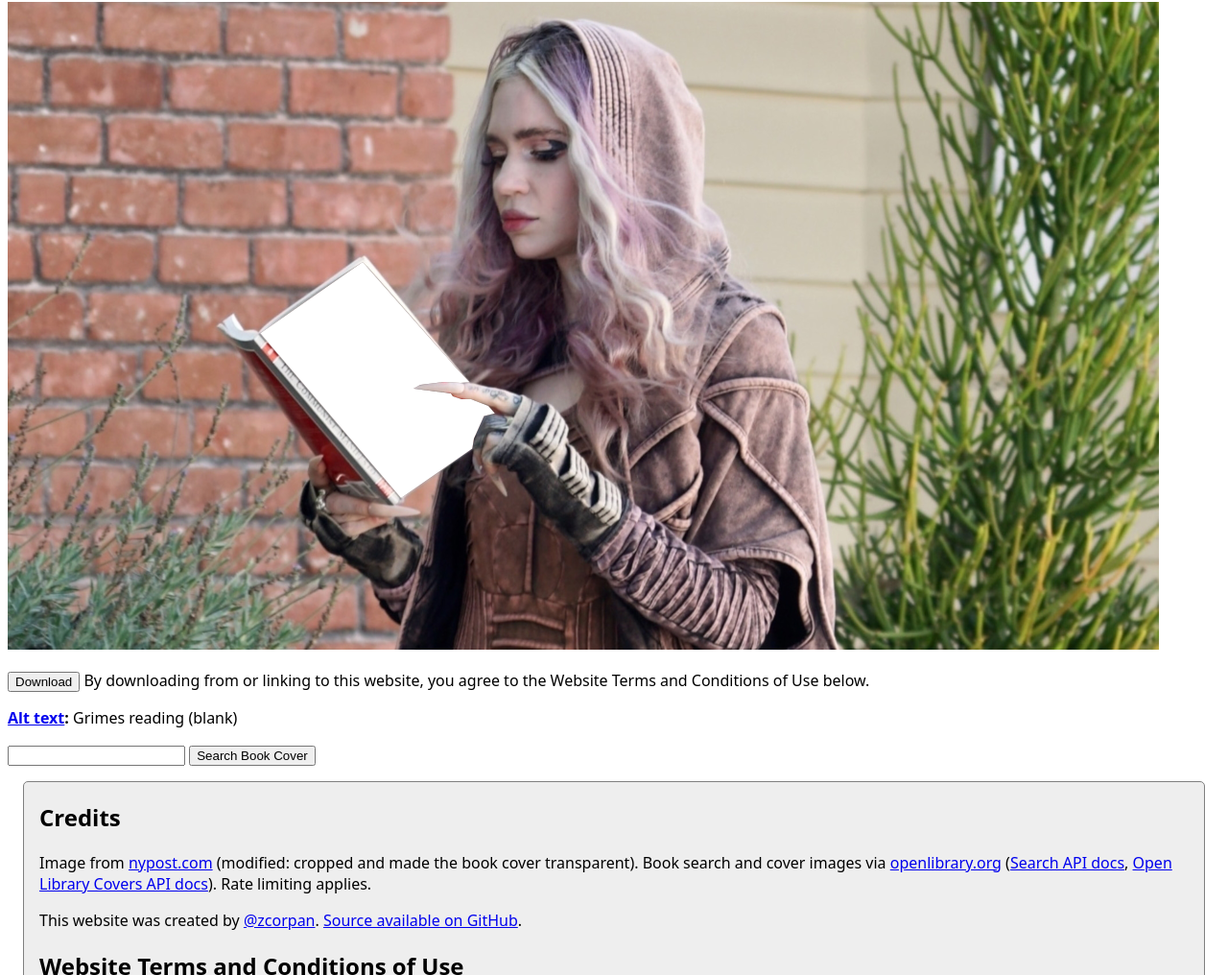
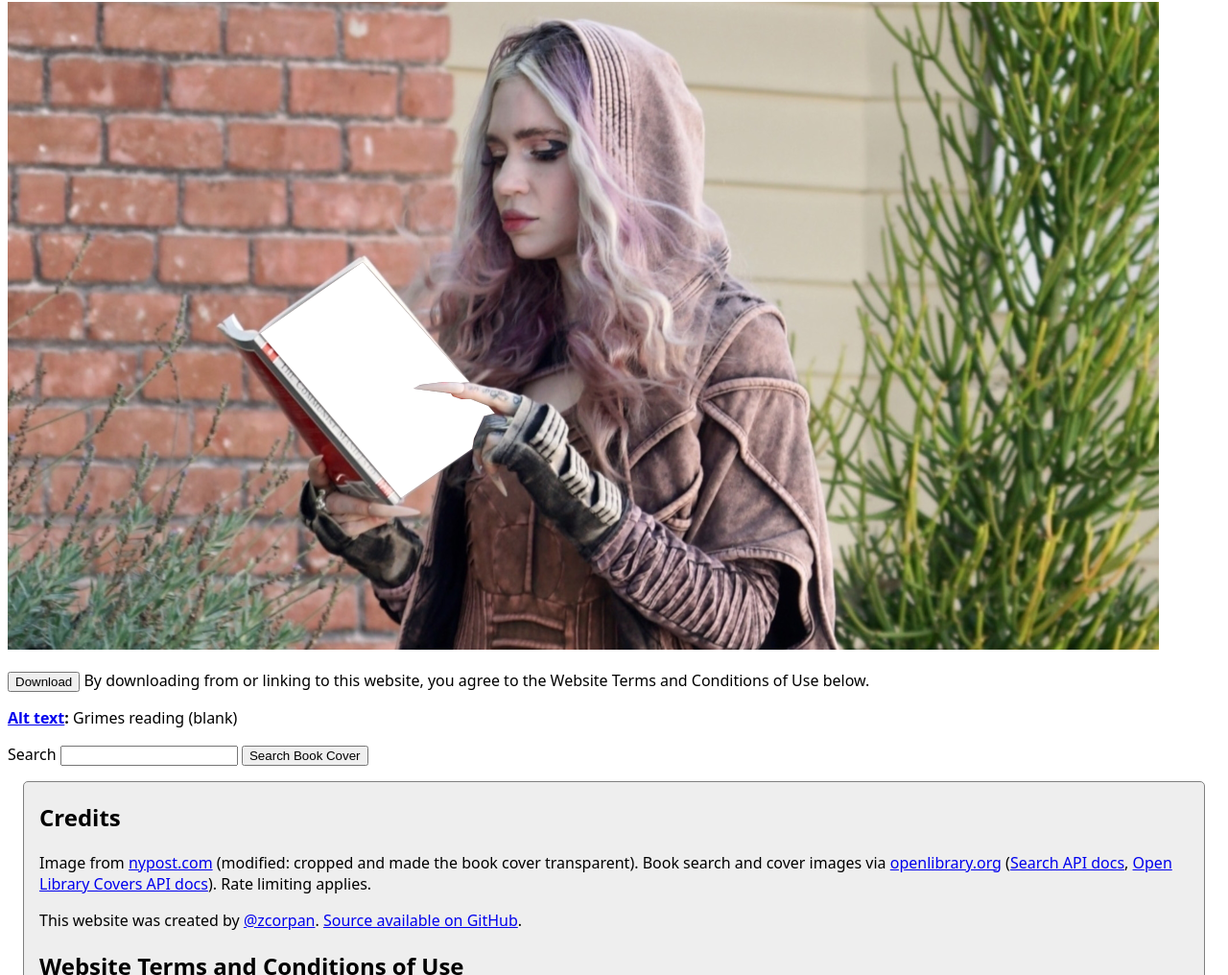
Before and after one commit to zcorpan/grimes-book-meme-generator, a plain HTML site: page index.html in a window 1280 px wide. Shown: the part 84-1100 px from the top of the page at 96% size. Drawn offline with Linux system fonts and the light colour scheme.

Commit message:
Add a label

```diff
--- a/index.html
+++ b/index.html
@@ -28,7 +28,7 @@ footer { margin: 1em; padding: 0 1em; border: 1px solid gray; background: #eee;
 <p><button id=downloadButton>Download</button><a href=data:, download=grimes-book-meme-0.jpg id=downloadLink hidden></a> By downloading from or linking to this website, you agree to the Website Terms and Conditions of Use below.</p>
 <p><strong><a href="https://help.twitter.com/en/using-twitter/picture-descriptions">Alt text</a>:</strong> <output id=alt>Grimes reading <span id=altBookTitle>(blank)</span></output></p>
 <form id=form>
- <input type=search name=q required>
+ <label>Search <input type=search name=q required></label>
  <button>Search Book Cover</button>
  <output id=searchStatus></output>
 </form>
```
